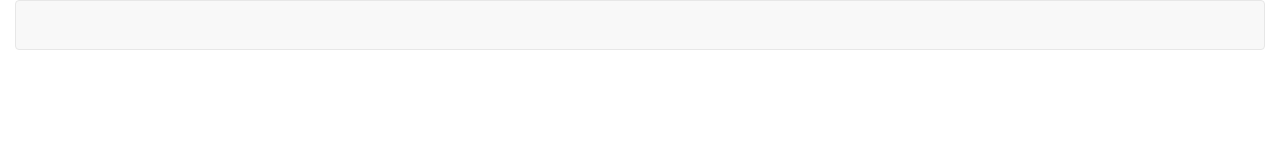
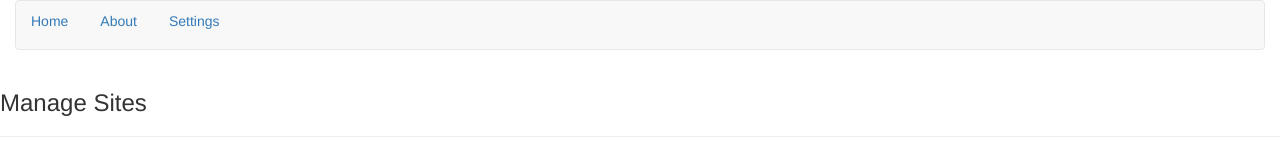
Before and after one commit to jrezuke/CalCalc.client, an Angular app: page /sites in a window 1280 px wide. Before the commit this address led to /. Shown: the top 156 px of the page. Built offline with nearby package versions, Linux system fonts and the light colour scheme; no server answers.

Commit message:
added home - sites is working

```diff
--- a/src/app/app-routing.module.ts
+++ b/src/app/app-routing.module.ts
@@ -2,10 +2,7 @@ import { NgModule } from '@angular/core';
 import { Routes, RouterModule } from '@angular/router';
 
 const routes: Routes = [
-  {
-    path: '',
-    children: []
-  }
+  { path: 'sites', loadChildren: 'app/sites/sites.module#SitesModule' }
 ];
 
 @NgModule({
--- a/src/app/app.component.html
+++ b/src/app/app.component.html
@@ -1,5 +1,14 @@
 <header class="container-fluid">
   <nav class="navbar navbar-default">
+    <div class="clearRight clearLeft">
+      <nav class="pull-left">
+        <ul class="nav nav-pills">
+          <li role="presentation"><a routerLink='home'>Home</a></li>
+          <li role="presentation"><a routerLink='about'>About</a></li>
+          <li role="presentation"><a routerLink='settings'>Settings</a></li>
+        </ul>
+      </nav>
+    </div>
   </nav>
 </header>
 <router-outlet></router-outlet>
--- a/src/app/sites/sites.service.ts
+++ b/src/app/sites/sites.service.ts
@@ -14,14 +14,14 @@ export class SitesService {
   constructor(private _http: Http) { }
 
   getSites() {
-    this.apiUrl = "http://localhost:12304/api/sites";
+    this.apiUrl = "http://localhost:6702/api/sites";
     return this._http.get(this.apiUrl)
       .map(res => res.json())
       .catch(this.handleError);
   }
 
   getSite(id: string) {
-    this.apiUrl = "http://localhost:12304/api/sites/" + id;
+    this.apiUrl = "http://localhost:6702/api/sites/" + id;
     return this._http.get(this.apiUrl)
       .map(res => res.json())
       .catch(this.handleError);
@@ -33,7 +33,7 @@ export class SitesService {
     let requestOpts = new RequestOptions();
     requestOpts.headers = headers;
 
-    this.apiUrl = "http://localhost:12304/api/sites";
+    this.apiUrl = "http://localhost:6702/api/sites";
     return this._http.post(this.apiUrl, JSON.stringify(site), requestOpts)
       .map(res => res.json())
       .catch(this.handleError);
@@ -45,7 +45,7 @@ export class SitesService {
     let requestOpts = new RequestOptions();
     requestOpts.headers = headers;
 
-    this.apiUrl = "http://localhost:12304/api/sites/" + site.id;
+    this.apiUrl = "http://localhost:6702/api/sites/" + site.id;
     return this._http.put(this.apiUrl, JSON.stringify(site), requestOpts)
       .map(res => res.json())
       .catch(this.handleError);
```
Also changed, not shown: src/app/app.module.ts (+6 -1 lines).
